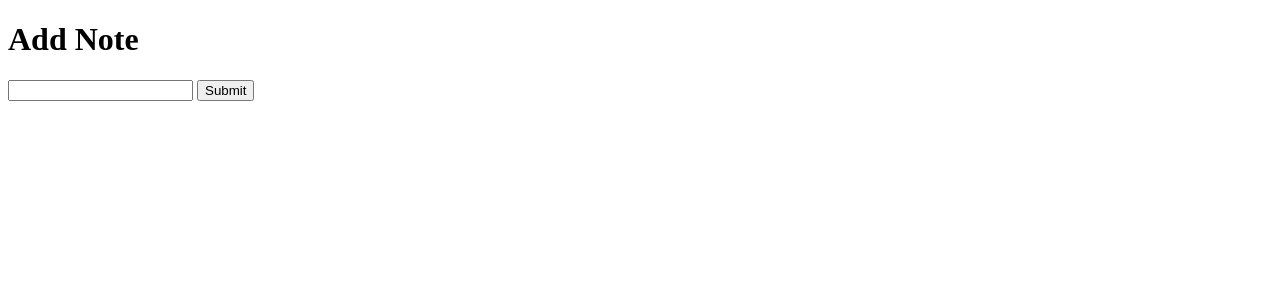
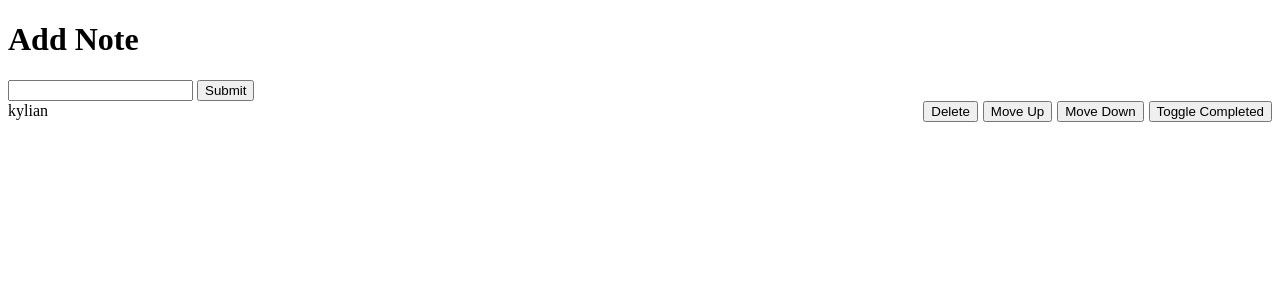
Before and after one commit to zefflo99/todo-php, a PHP site: page / in a window 1280 px wide. Shown: the top 300 px of the page. Run offline with PHP 8.4, Linux system fonts and the light colour scheme; data that the repository does not hold is empty.

Commit message:
toggle completed

```diff
--- a/src/index.php
+++ b/src/index.php
@@ -1,13 +1,12 @@
-
 <?php
 
-// load to-do in json
 $todos = [];
 if (file_exists('todos.json')) {
     $todos = json_decode(file_get_contents('todos.json'), true);
 }
 
-if (isset($_POST['ddButton'])) {
+
+if (isset($_POST['addButton'])) {
     $newTodo = $_POST['inputName'];
     if (!empty($newTodo)) {
         $todos[] = ['text' => $newTodo, 'completed' => false];
@@ -25,18 +24,20 @@ if (isset($_POST['deleteButton'])) {
 }
 
 
+if (isset($_POST['toggleCompleted'])) {
+    $indexToToggleCompleted = $_POST['toggleCompleted'];
+    if (isset($todos[$indexToToggleCompleted])) {
+        $todos[$indexToToggleCompleted]['completed'] = !$todos[$indexToToggleCompleted]['completed'];
+        saveTodos($todos);
+    }
+}
 
-
-function saveTodos() {
+// Sauvegarde des tâches dans le fichier JSON
+function saveTodos($todos) {
     file_put_contents('todos.json', json_encode($todos, JSON_PRETTY_PRINT));
     header('Location: index.php');
     exit();
 }
-{
-
-}
-
-
 ?>
 
 <!doctype html>
@@ -79,21 +80,22 @@ function saveTodos() {
     </label>
     <button type="submit" name="addButton">Submit</button>
 </form>
+
 <?php foreach ($todos as $index => $todo): ?>
-    <form action="index.php" method="post">
+    <form method="post" action="index.php">
         <div class="todo">
             <div>
-                <input type="checkbox" <?= $todo['completed'] ? 'checked' : '' ?> />
                 <span class="editable" contenteditable="true"><?= $todo['text'] ?></span>
-                <input type="hidden" name="editedTextIndex" value="<?= $index ?>" />
+                <input type="hidden" name="editedTextIndex" value="<?= $index ?>">
             </div>
             <div class="todo-controls">
                 <button type="submit" name="deleteButton" value="<?= $index ?>">Delete</button>
                 <button type="submit" name="moveUpButton" value="<?= $index ?>">Move Up</button>
                 <button type="submit" name="moveDownButton" value="<?= $index ?>">Move Down</button>
+                <button type="submit" name="toggleCompleted" value="<?= $index ?>">Toggle Completed</button>
             </div>
         </div>
     </form>
-<?php endforeach;?>
+<?php endforeach; ?>
 </body>
 </html>
--- a/src/todos.json
+++ b/src/todos.json
@@ -0,0 +1,6 @@
+[
+    {
+        "text": "kylian",
+        "completed": false
+    }
+]
```
